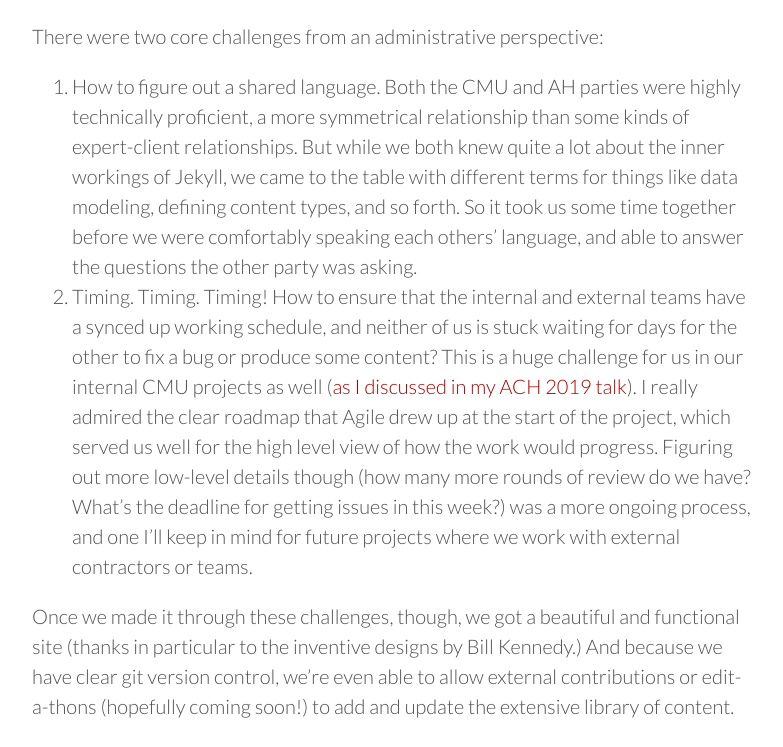
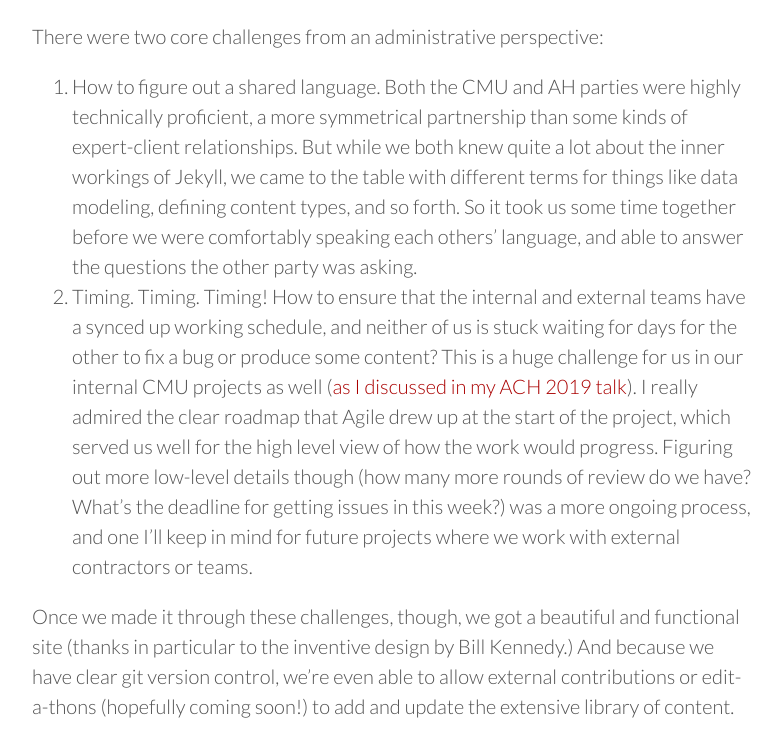
Before and after one commit to mdlincoln/mdlincoln.github.io, a Jekyll site: the page built from _posts/2019-12-19-digital-humanities-handbook.md, in a window 1280 px wide and 1400 px high, scrolled down 1963 px. Shown: the part 186-933 px from the top of the window, without its empty margins (248-1031 px from the left). Built offline with Jekyll 4.4.1, drawn with Linux system fonts in a browser that asks for light colours; nearby versions of some CDN libraries; a script that is not in the unit is left out.

Commit message:
finalize dhlg post

```diff
--- a/_posts/2019-12-19-digital-humanities-handbook.md
+++ b/_posts/2019-12-19-digital-humanities-handbook.md
@@ -39,8 +39,8 @@ While we contracted with the excellent Patrick Fulton here in Pittsburgh to impl
 
 There were two core challenges from an administrative perspective:
 
-1. How to figure out a shared language. Both the CMU and AH parties were highly technically proficient, a more symmetrical relationship than some kinds of expert-client relationships. But while we both knew quite a lot about the inner workings of Jekyll, we came to the table with different terms for things like data modeling, defining content types, and so forth. So it took us some time together before we were comfortably speaking each others' language, and able to answer the questions the other party was asking.
+1. How to figure out a shared language. Both the CMU and AH parties were highly technically proficient, a more symmetrical partnership than some kinds of expert-client relationships. But while we both knew quite a lot about the inner workings of Jekyll, we came to the table with different terms for things like data modeling, defining content types, and so forth. So it took us some time together before we were comfortably speaking each others' language, and able to answer the questions the other party was asking.
 2. Timing. Timing. Timing! How to ensure that the internal and external teams have a synced up working schedule, and neither of us is stuck waiting for days for the other to fix a bug or produce some content? This is a huge challenge for us in our internal CMU projects as well ([as I discussed in my ACH 2019 talk](/2019/07/27/whats-in-a-name.html)). I really admired the clear roadmap that Agile drew up at the start of the project, which served us well for the high level view of how the work would progress. Figuring out more low-level details though (how many more rounds of review do we have? What's the deadline for getting issues in this week?) was a more ongoing process, and one I'll keep in mind for future projects where we work with external contractors or teams.
 
-Once we made it through these challenges, though, we got a beautiful and functional site (thanks in particular to the inventive designs by Bill Kennedy.)
+Once we made it through these challenges, though, we got a beautiful and functional site (thanks in particular to the inventive design by Bill Kennedy.)
 And because we have clear git version control, we're even able to allow external contributions or edit-a-thons (hopefully coming soon!) to add and update the extensive library of content.
```
